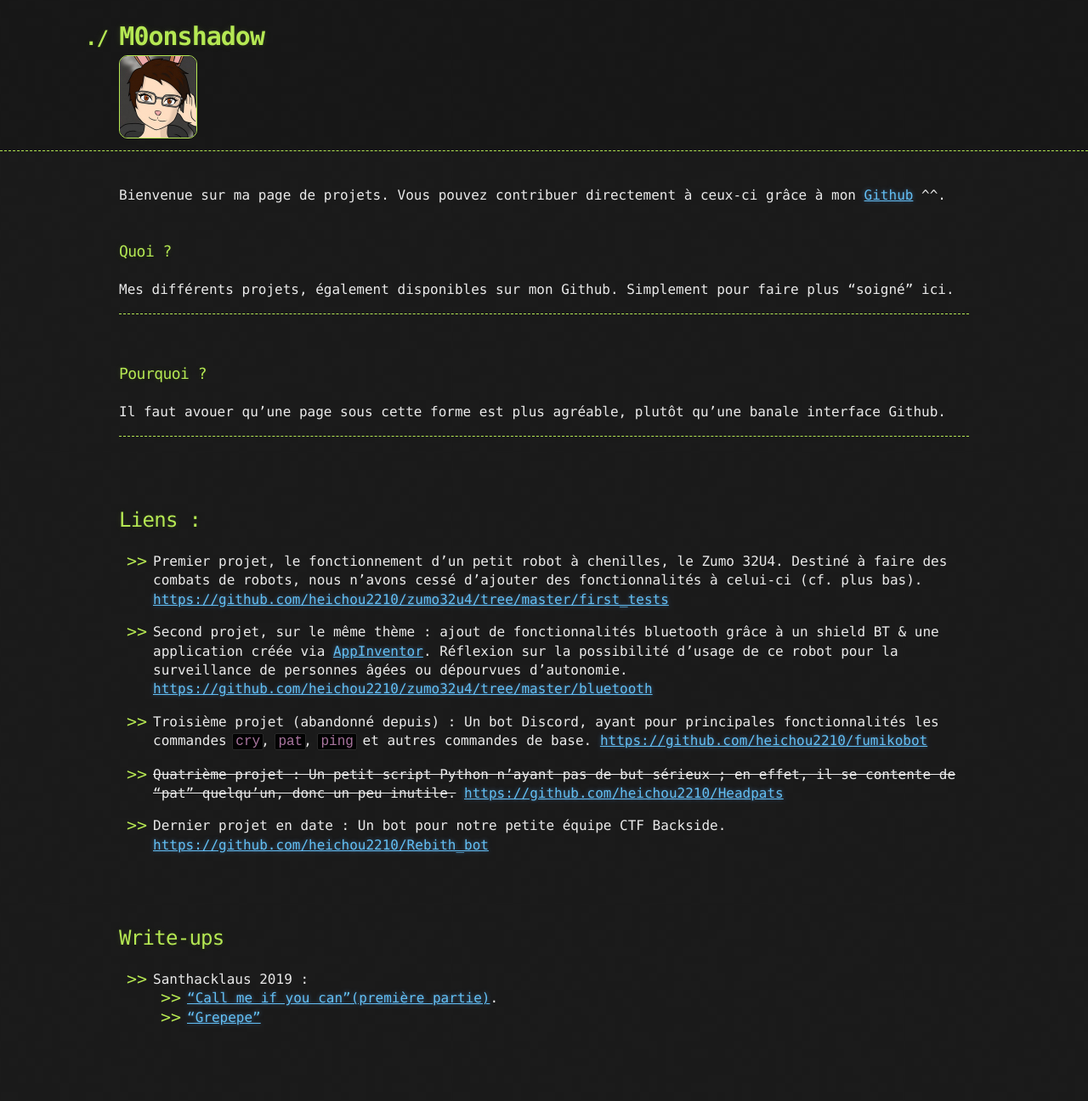
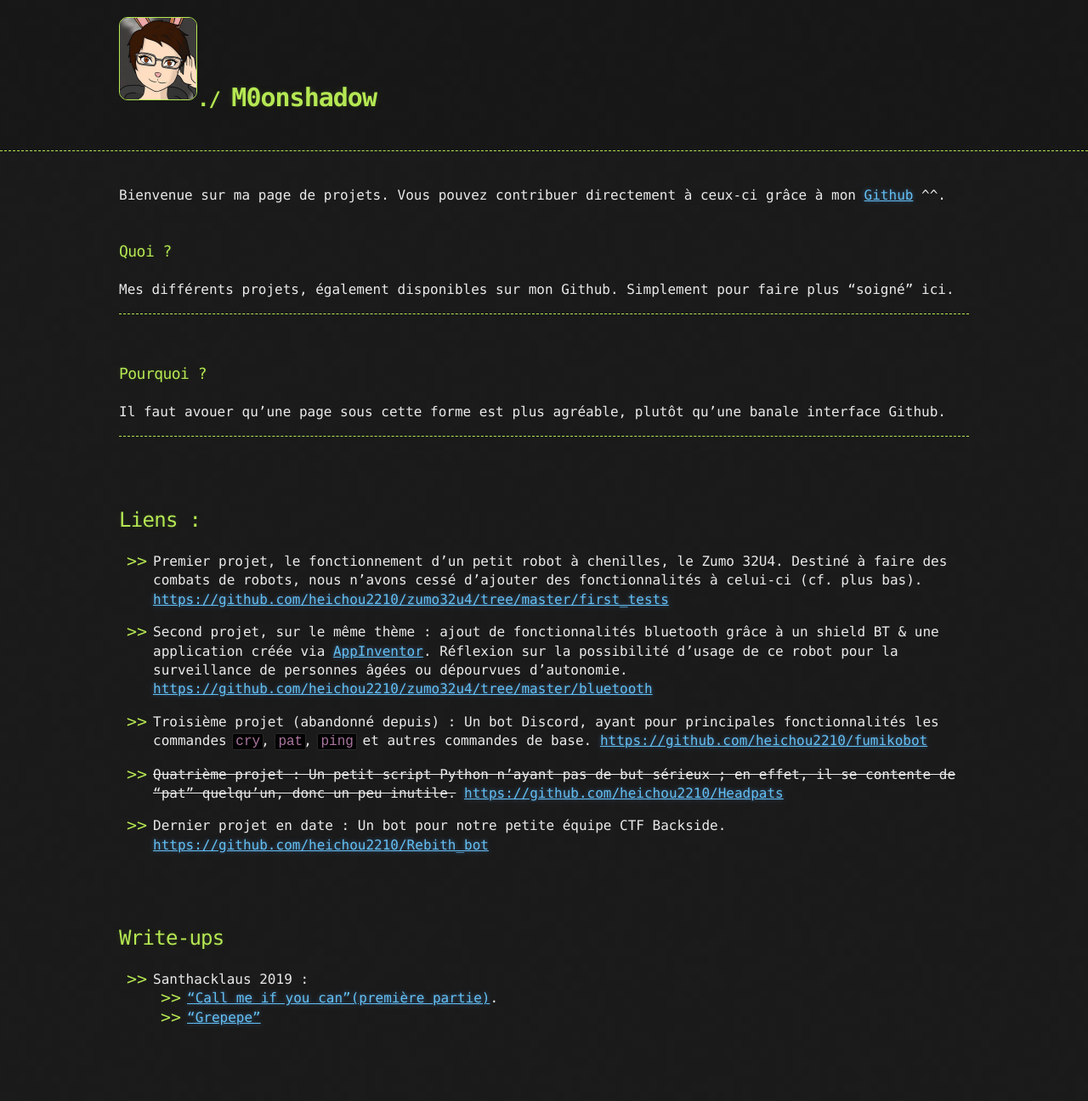
Before and after one commit to M0onshadow/M0onshadow.github.io, a Jekyll site: the page built from index.md, in a window 1280 px wide. Shown: the whole page at 85% size. Built offline with Jekyll 4.4.1, drawn with Linux system fonts in a browser that asks for light colours; the repository's description, which GitHub fills in, is left out.

Commit message:
Update default.html

```diff
--- a/_layouts/default.html
+++ b/_layouts/default.html
@@ -14,9 +14,9 @@
     <header>
       <div class="container">
         <a id="a-title" href="{{ '/' | relative_url }}">
+          <img src="https://m0onshadow.github.io/profile.jpg" align="left" style="border:1px solid #b5e853; border-radius:10px;"/><br/><br/><br/>
           <h1>{{ site.title | default: site.github.repository_name }}</h1>
         </a>
-        <img src="https://m0onshadow.github.io/profile.jpg" align="left" style="border:1px solid #b5e853; border-radius:10px;"/><br/><br/><br/>
         <h2>{{ site.description | default: site.github.project_tagline }}</h2>
 
         <section id="downloads">
```
